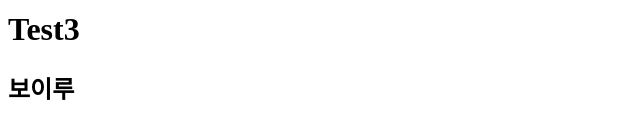
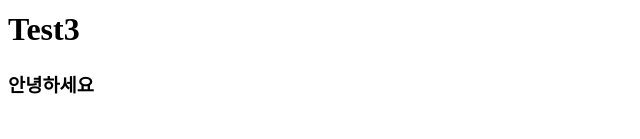
Before and after one commit to him1897/KH_Test, a plain HTML site: page Project_test/web/index.html in a window 1280 px wide. Shown: the part 215-354 px from the top of the page, 0-640 px from the left. Drawn offline with Linux system fonts and the light colour scheme.

Commit message:
ㄴㅇㄹㄴㅇㄹㅇㄴㄹ
ㄴㅇㄹㄴㅇㄹ

```diff
--- a/Project_test/web/index.html
+++ b/Project_test/web/index.html
@@ -10,6 +10,6 @@
 	<h1> Test2 </h1>
 	&nbsp;
 	<h1> Test3</h1>
-	<h2>보이루</h2>
+	<h3>안녕하세요</h3>
 </body>
 </html>
```
